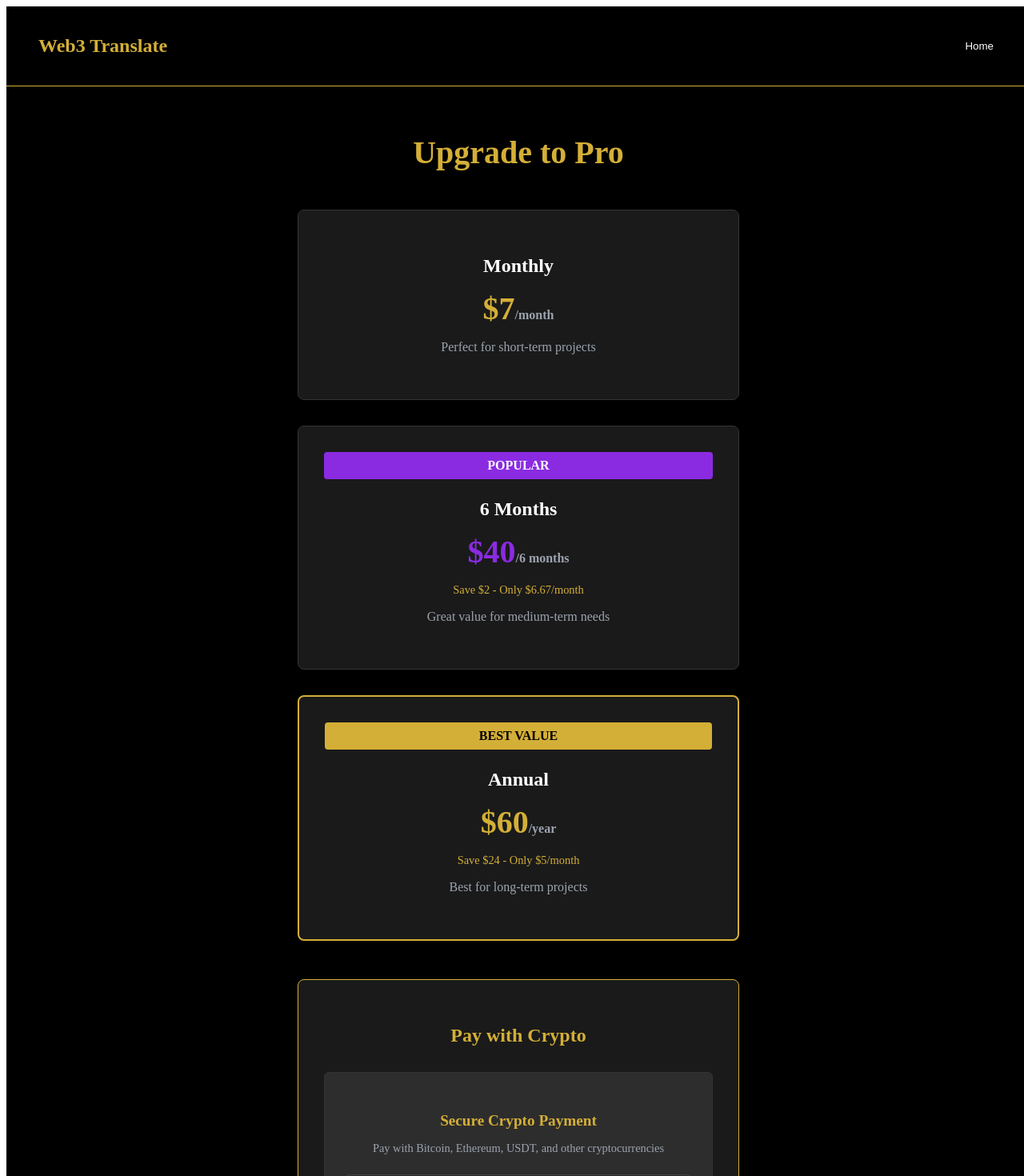
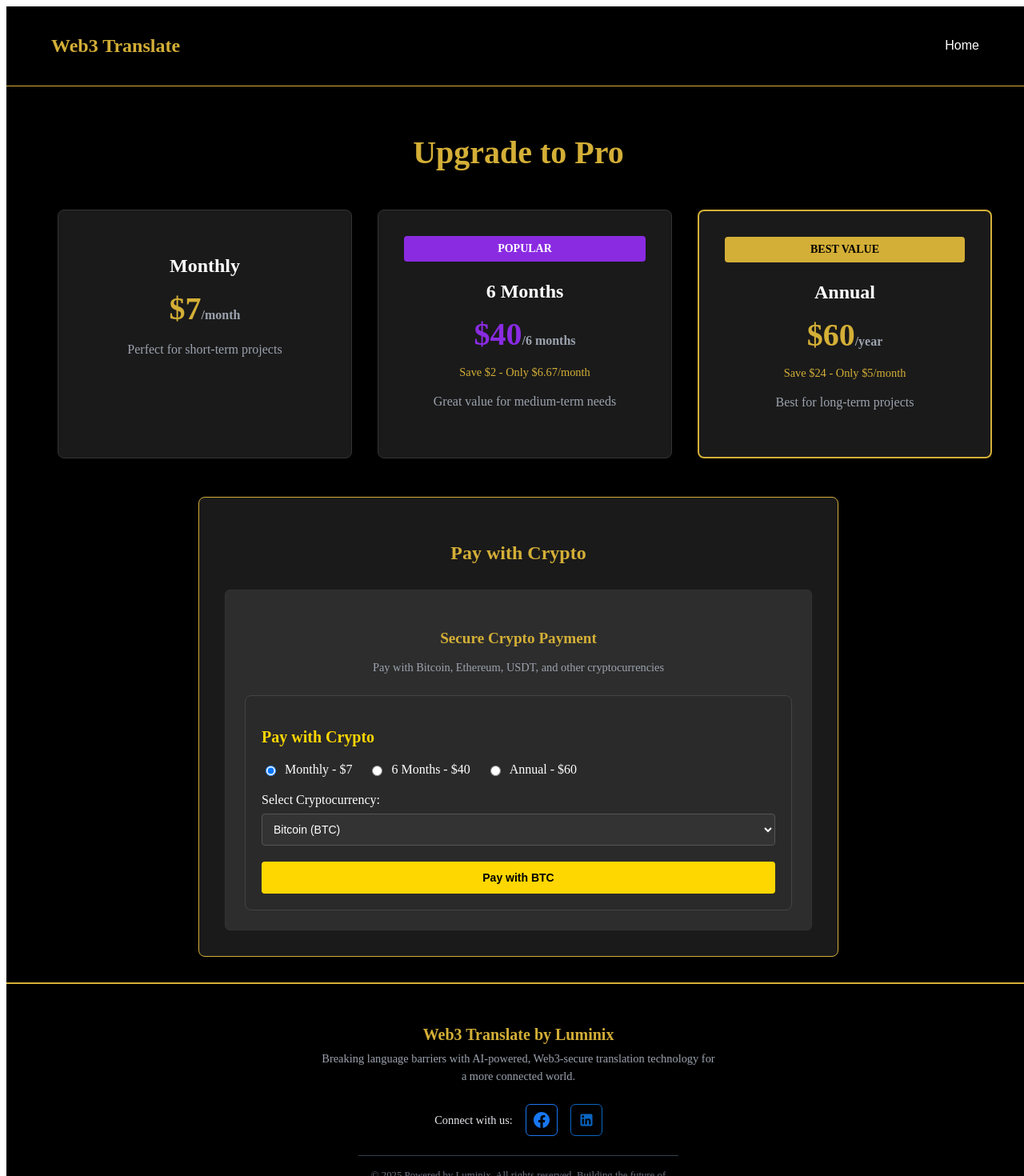
Before and after one commit to lauritalkdev/web3-translation-website, a React (Vite) app: page /billing in a window 1280 px wide. Shown: the top 1470 px of the page at 80% size. Built offline with nearby package versions, Linux system fonts and the light colour scheme.

Commit message:
updated Billing.tsx page, adjusted overlapping email on UserProfile page

```diff
--- a/src/pages/Billing.tsx
+++ b/src/pages/Billing.tsx
@@ -20,14 +20,16 @@
       width: '100%',
       overflowX: 'hidden',
       display: 'flex',
-      flexDirection: 'column'
+      flexDirection: 'column',
+      boxSizing: 'border-box'
     }}>
       {/* Navigation */}
       <nav style={{
         backgroundColor: '#000000',
         borderBottom: '1px solid #D4AF37',
         padding: '1rem 0',
-        width: '100%'
+        width: '100%',
+        boxSizing: 'border-box'
       }}>
         <div style={{
           maxWidth: '1200px',
@@ -36,12 +38,28 @@
           display: 'flex',
           justifyContent: 'space-between',
           alignItems: 'center',
+          width: '100%',
+          boxSizing: 'border-box'
         }}>
-          <h1 style={{ fontSize: '1.5rem', fontWeight: 'bold', color: '#D4AF37' }}>Web3 Translate</h1>
-          <div style={{ display: 'flex', gap: '1rem' }}>
+          <h1 style={{
+            fontSize: 'clamp(1.25rem, 4vw, 1.5rem)',
+            fontWeight: 'bold',
+            color: '#D4AF37',
+            wordBreak: 'break-word'
+          }}>
+            Web3 Translate
+          </h1>
+          <div style={{ display: 'flex', gap: '1rem', flexShrink: 0 }}>
             <button
               onClick={() => navigate('/')}
-              style={{ color: '#ffffff', background: 'none', border: 'none', cursor: 'pointer' }}
+              style={{
+                color: '#ffffff',
+                background: 'none',
+                border: 'none',
+                cursor: 'pointer',
+                fontSize: 'clamp(0.875rem, 3vw, 1rem)',
+                padding: '0.25rem 0.5rem'
+              }}
             >
               Home
             </button>
@@ -53,15 +71,19 @@
       <div style={{
         maxWidth: '1200px',
         margin: '0 auto',
-        padding: '2rem 1rem',
-        flex: '1'
+        padding: 'clamp(1rem, 4vw, 2rem) clamp(0.5rem, 2vw, 1rem)',
+        flex: '1',
+        width: '100%',
+        boxSizing: 'border-box'
       }}>
         <h1 style={{
-          fontSize: '2.5rem',
+          fontSize: 'clamp(1.75rem, 6vw, 2.5rem)',
           fontWeight: 'bold',
           color: '#D4AF37',
           textAlign: 'center',
-          marginBottom: '3rem'
+          marginBottom: 'clamp(1.5rem, 5vw, 3rem)',
+          padding: '0 0.5rem',
+          wordBreak: 'break-word'
         }}>
           Upgrade to Pro
         </h1>
@@ -69,25 +91,46 @@
         {/* Pricing Plans */}
         <div style={{
           display: 'grid',
-          gridTemplateColumns: 'repeat(auto-fit, minmax(300px, 1fr))',
-          gap: '2rem',
-          marginBottom: '3rem'
+          gridTemplateColumns: 'repeat(auto-fit, minmax(min(300px, 100%), 1fr))',
+          gap: 'clamp(1rem, 4vw, 2rem)',
+          marginBottom: 'clamp(1.5rem, 5vw, 3rem)',
+          padding: '0 0.5rem',
+          width: '100%'
         }}>
           {/* Monthly Plan */}
           <div style={{
             backgroundColor: '#1a1a1a',
-            padding: '2rem',
+            padding: 'clamp(1.25rem, 4vw, 2rem)',
             borderRadius: '0.5rem',
             border: '1px solid #333333',
-            textAlign: 'center'
+            textAlign: 'center',
+            width: '100%',
+            boxSizing: 'border-box'
           }}>
-            <h3 style={{ fontSize: '1.5rem', fontWeight: 'bold', color: '#ffffff', marginBottom: '1rem' }}>
+            <h3 style={{
+              fontSize: 'clamp(1.25rem, 4vw, 1.5rem)',
+              fontWeight: 'bold',
+              color: '#ffffff',
+              marginBottom: '1rem',
+              wordBreak: 'break-word'
+            }}>
               Monthly
             </h3>
-            <div style={{ fontSize: '2.5rem', fontWeight: 'bold', color: '#D4AF37', marginBottom: '1rem' }}>
-              $7<span style={{ fontSize: '1rem', color: '#9CA3AF' }}>/month</span>
+            <div style={{
+              fontSize: 'clamp(2rem, 6vw, 2.5rem)',
+              fontWeight: 'bold',
+              color: '#D4AF37',
+              marginBottom: '1rem',
+              wordBreak: 'break-word'
+            }}>
+              $7<span style={{ fontSize: 'clamp(0.875rem, 3vw, 1rem)', color: '#9CA3AF' }}>/month</span>
             </div>
-            <p style={{ color: '#9CA3AF', marginBottom: '1.5rem' }}>
+            <p style={{
+              color: '#9CA3AF',
+              marginBottom: '1.5rem',
+              fontSize: 'clamp(0.875rem, 3vw, 1rem)',
+              lineHeight: '1.5'
+            }}>
               Perfect for short-term projects
             </p>
           </div>
@@ -95,31 +138,56 @@
           {/* 6-Month Plan */}
           <div style={{
             backgroundColor: '#1a1a1a',
-            padding: '2rem',
+            padding: 'clamp(1.25rem, 4vw, 2rem)',
             borderRadius: '0.5rem',
             border: '1px solid #333333',
-            textAlign: 'center'
+            textAlign: 'center',
+            width: '100%',
+            boxSizing: 'border-box'
           }}>
             <div style={{
               backgroundColor: '#8A2BE2',
               color: '#ffffff',
-              padding: '0.5rem',
+              padding: 'clamp(0.375rem, 2vw, 0.5rem)',
               borderRadius: '0.25rem',
               fontWeight: 'bold',
-              marginBottom: '1rem'
+              marginBottom: '1rem',
+              fontSize: 'clamp(0.75rem, 2.5vw, 0.875rem)'
             }}>
               POPULAR
             </div>
-            <h3 style={{ fontSize: '1.5rem', fontWeight: 'bold', color: '#ffffff', marginBottom: '1rem' }}>
+            <h3 style={{
+              fontSize: 'clamp(1.25rem, 4vw, 1.5rem)',
+              fontWeight: 'bold',
+              color: '#ffffff',
+              marginBottom: '1rem',
+              wordBreak: 'break-word'
+            }}>
               6 Months
             </h3>
-            <div style={{ fontSize: '2.5rem', fontWeight: 'bold', color: '#8A2BE2', marginBottom: '1rem' }}>
-              $40<span style={{ fontSize: '1rem', color: '#9CA3AF' }}>/6 months</span>
+            <div style={{
+              fontSize: 'clamp(2rem, 6vw, 2.5rem)',
+              fontWeight: 'bold',
+              color: '#8A2BE2',
+              marginBottom: '1rem',
+              wordBreak: 'break-word'
+            }}>
+              $40<span style={{ fontSize: 'clamp(0.875rem, 3vw, 1rem)', color: '#9CA3AF' }}>/6 months</span>
             </div>
-            <div style={{ fontSize: '0.9rem', color: '#D4AF37', marginBottom: '0.5rem' }}>
+            <div style={{
+              fontSize: 'clamp(0.75rem, 2.5vw, 0.9rem)',
+              color: '#D4AF37',
+              marginBottom: '0.5rem',
+              wordBreak: 'break-word'
+            }}>
               Save $2 - Only $6.67/month
             </div>
-            <p style={{ color: '#9CA3AF', marginBottom: '1.5rem' }}>
+            <p style={{
+              color: '#9CA3AF',
+              marginBottom: '1.5rem',
+              fontSize: 'clamp(0.875rem, 3vw, 1rem)',
+              lineHeight: '1.5'
+            }}>
               Great value for medium-term needs
             </p>
           </div>
@@ -127,31 +195,56 @@
           {/* Annual Plan */}
           <div style={{
             backgroundColor: '#1a1a1a',
-            padding: '2rem',
+            padding: 'clamp(1.25rem, 4vw, 2rem)',
             borderRadius: '0.5rem',
             border: '2px solid #D4AF37',
-            textAlign: 'center'
+            textAlign: 'center',
+            width: '100%',
+            boxSizing: 'border-box'
           }}>
             <div style={{
               backgroundColor: '#D4AF37',
               color: '#000000',
-              padding: '0.5rem',
+              padding: 'clamp(0.375rem, 2vw, 0.5rem)',
               borderRadius: '0.25rem',
               fontWeight: 'bold',
-              marginBottom: '1rem'
+              marginBottom: '1rem',
+              fontSize: 'clamp(0.75rem, 2.5vw, 0.875rem)'
             }}>
               BEST VALUE
             </div>
-            <h3 style={{ fontSize: '1.5rem', fontWeight: 'bold', color: '#ffffff', marginBottom: '1rem' }}>
+            <h3 style={{
+              fontSize: 'clamp(1.25rem, 4vw, 1.5rem)',
+              fontWeight: 'bold',
+              color: '#ffffff',
+              marginBottom: '1rem',
+              wordBreak: 'break-word'
+            }}>
               Annual
             </h3>
-            <div style={{ fontSize: '2.5rem', fontWeight: 'bold', color: '#D4AF37', marginBottom: '1rem' }}>
-              $60<span style={{ fontSize: '1rem', color: '#9CA3AF' }}>/year</span>
+            <div style={{
+              fontSize: 'clamp(2rem, 6vw, 2.5rem)',
+              fontWeight: 'bold',
+              color: '#D4AF37',
+              marginBottom: '1rem',
+              wordBreak: 'break-word'
+            }}>
+              $60<span style={{ fontSize: 'clamp(0.875rem, 3vw, 1rem)', color: '#9CA3AF' }}>/year</span>
             </div>
-            <div style={{ fontSize: '0.9rem', color: '#D4AF37', marginBottom: '0.5rem' }}>
+            <div style={{
+              fontSize: 'clamp(0.75rem, 2.5vw, 0.9rem)',
+              color: '#D4AF37',
+              marginBottom: '0.5rem',
+              wordBreak: 'break-word'
+            }}>
               Save $24 - Only $5/month
             </div>
-            <p style={{ color: '#9CA3AF', marginBottom: '1.5rem' }}>
+            <p style={{
+              color: '#9CA3AF',
+              marginBottom: '1.5rem',
+              fontSize: 'clamp(0.875rem, 3vw, 1rem)',
+              lineHeight: '1.5'
+            }}>
               Best for long-term projects
             </p>
           </div>
@@ -160,35 +253,51 @@
         {/* Payment Methods - Now Only Crypto Payment */}
         <div style={{
           backgroundColor: '#1a1a1a',
-          padding: '2rem',
+          padding: 'clamp(1.25rem, 4vw, 2rem)',
           borderRadius: '0.5rem',
           border: '1px solid #D4AF37',
           maxWidth: '800px',
-          margin: '0 auto'
+          margin: '0 auto',
+          width: '100%',
+          boxSizing: 'border-box'
         }}>
           <h3 style={{
-            fontSize: '1.5rem',
+            fontSize: 'clamp(1.25rem, 4vw, 1.5rem)',
             fontWeight: 'bold',
             color: '#D4AF37',
             textAlign: 'center',
-            marginBottom: '2rem'
+            marginBottom: 'clamp(1rem, 4vw, 2rem)',
+            wordBreak: 'break-word'
           }}>
             Pay with Crypto
           </h3>
 
-          <div style={{ display: 'flex', flexDirection: 'column', gap: '1rem' }}>
+          <div style={{ display: 'flex', flexDirection: 'column', gap: '1rem', width: '100%' }}>
             {/* Crypto Payment - Only Payment Method */}
             <div style={{
               backgroundColor: '#2d2d2d',
-              padding: '1.5rem',
+              padding: 'clamp(1rem, 3vw, 1.5rem)',
               borderRadius: '0.375rem',
-              border: '1px solid #333333'
+              border: '1px solid #333333',
+              width: '100%',
+              boxSizing: 'border-box'
             }}>
-              <div style={{ textAlign: 'center', marginBottom: '1.5rem' }}>
-                <h4 style={{ fontWeight: 'bold', color: '#D4AF37', marginBottom: '0.5rem', fontSize: '1.2rem' }}>
+              <div style={{ textAlign: 'center', marginBottom: '1.5rem', width: '100%' }}>
+                <h4 style={{
+                  fontWeight: 'bold',
+                  color: '#D4AF37',
+                  marginBottom: '0.5rem',
+                  fontSize: 'clamp(1rem, 3vw, 1.2rem)',
+                  wordBreak: 'break-word'
+                }}>
                   Secure Crypto Payment
                 </h4>
-                <p style={{ color: '#9CA3AF', fontSize: '0.9rem' }}>
+                <p style={{
+                  color: '#9CA3AF',
+                  fontSize: 'clamp(0.8rem, 2.5vw, 0.9rem)',
+                  lineHeight: '1.5',
+                  wordBreak: 'break-word'
+                }}>
                   Pay with Bitcoin, Ethereum, USDT, and other cryptocurrencies
                 </p>
               </div>
@@ -202,7 +311,7 @@
       <footer style={{
         backgroundColor: '#000000',
         borderTop: '2px solid #D4AF37',
-        padding: '2rem 1rem',
+        padding: 'clamp(1rem, 4vw, 2rem) clamp(0.5rem, 2vw, 1rem)',
         marginTop: 'auto',
         width: '100%',
         boxSizing: 'border-box'
@@ -213,16 +322,19 @@
           display: 'flex',
           flexDirection: 'column',
           alignItems: 'center',
-          gap: '1.5rem',
-          textAlign: 'center'
+          gap: 'clamp(1rem, 3vw, 1.5rem)',
+          textAlign: 'center',
+          width: '100%',
+          boxSizing: 'border-box'
         }}>
           {/* Company Info */}
-          <div style={{ width: '100%' }}>
+          <div style={{ width: '100%', padding: '0 0.5rem' }}>
             <h3 style={{
               color: '#D4AF37',
               fontSize: 'clamp(1.1rem, 4vw, 1.25rem)',
               fontWeight: 'bold',
-              marginBottom: '0.5rem'
+              marginBottom: '0.5rem',
+              wordBreak: 'break-word'
             }}>
               Web3 Translate by Luminix
             </h3>
@@ -231,15 +343,29 @@
               fontSize: 'clamp(0.8rem, 3vw, 0.9rem)',
               maxWidth: '500px',
               margin: '0 auto',
-              lineHeight: '1.5'
+              lineHeight: '1.5',
+              wordBreak: 'break-word'
             }}>
               Breaking language barriers with AI-powered, Web3-secure translation technology for a more connected world.
             </p>
           </div>
 
           {/* Social Links - Professional Social Media Icons */}
-          <div style={{ display: 'flex', alignItems: 'center', gap: '1rem', justifyContent: 'center', width: '100%' }}>
-            <p style={{ color: '#E5E7EB', fontSize: 'clamp(0.8rem, 3vw, 0.9rem)', margin: 0 }}>
+          <div style={{
+            display: 'flex',
+            alignItems: 'center',
+            gap: '1rem',
+            justifyContent: 'center',
+            width: '100%',
+            flexWrap: 'wrap',
+            padding: '0 0.5rem'
+          }}>
+            <p style={{
+              color: '#E5E7EB',
+              fontSize: 'clamp(0.8rem, 3vw, 0.9rem)',
+              margin: 0,
+              wordBreak: 'break-word'
+            }}>
               Connect with us:
             </p>
 
@@ -256,9 +382,10 @@
                 display: 'flex',
                 alignItems: 'center',
                 justifyContent: 'center',
-                width: '40px',
-                height: '40px',
-                color: '#1877F2'
+                width: 'clamp(36px, 8vw, 40px)',
+                height: 'clamp(36px, 8vw, 40px)',
+                color: '#1877F2',
+                flexShrink: 0
               }}
               onMouseOver={(e) => {
                 e.currentTarget.style.backgroundColor = '#1877F2';
@@ -272,7 +399,7 @@
               }}
             >
               {/* Facebook Icon */}
-              <svg width="20" height="20" viewBox="0 0 24 24" fill="currentColor">
+              <svg width="clamp(16px, 4vw, 20px)" height="clamp(16px, 4vw, 20px)" viewBox="0 0 24 24" fill="currentColor">
                 <path d="M24 12.073c0-6.627-5.373-12-12-12s-12 5.373-12 12c0 5.99 4.388 10.954 10.125 11.854v-8.385H7.078v-3.47h3.047V9.43c0-3.007 1.792-4.669 4.533-4.669 1.312 0 2.686.235 2.686.235v2.953H15.83c-1.491 0-1.956.925-1.956 1.874v2.25h3.328l-.532 3.47h-2.796v8.385C19.612 23.027 24 18.062 24 12.073z"/>
               </svg>
             </button>
@@ -290,9 +417,10 @@
                 display: 'flex',
                 alignItems: 'center',
                 justifyContent: 'center',
-                width: '40px',
-                height: '40px',
-                color: '#0A66C2'
+                width: 'clamp(36px, 8vw, 40px)',
+                height: 'clamp(36px, 8vw, 40px)',
+                color: '#0A66C2',
+                flexShrink: 0
               }}
               onMouseOver={(e) => {
                 e.currentTarget.style.backgroundColor = '#0A66C2';
@@ -306,14 +434,14 @@
               }}
             >
               {/* LinkedIn Icon */}
-              <svg width="20" height="20" viewBox="0 0 24 24" fill="currentColor">
+              <svg width="clamp(16px, 4vw, 20px)" height="clamp(16px, 4vw, 20px)" viewBox="0 0 24 24" fill="currentColor">
                 <path d="M19 3C19.5304 3 20.0391 3.21071 20.4142 3.58579C20.7893 3.96086 21 4.46957 21 5V19C21 19.5304 20.7893 20.0391 20.4142 20.4142C20.0391 20.7893 19.5304 21 19 21H5C4.46957 21 3.96086 20.7893 3.58579 20.4142C3.21071 20.0391 3 19.5304 3 19V5C3 4.46957 3.21071 3.96086 3.58579 3.58579C3.96086 3.21071 4.46957 3 5 3H19ZM18.5 18.5V13.2C18.5 12.3354 18.1565 11.5062 17.5452 10.8948C16.9338 10.2835 16.1046 9.94 15.24 9.94C14.39 9.94 13.4 10.46 12.92 11.24V10.13H10.13V18.5H12.92V13.57C12.92 12.8 13.54 12.17 14.31 12.17C14.6813 12.17 15.0374 12.3175 15.2999 12.5801C15.5625 12.8426 15.71 13.1987 15.71 13.57V18.5H18.5ZM6.88 8.56C7.32556 8.56 7.75288 8.383 8.06794 8.06794C8.383 7.75288 8.56 7.32556 8.56 6.88C8.56 5.95 7.81 5.19 6.88 5.19C6.43178 5.19 6.00193 5.36805 5.68499 5.68499C5.36805 6.00193 5.19 6.43178 5.19 6.88C5.19 7.81 5.95 8.56 6.88 8.56ZM8.27 18.5V10.13H5.5V18.5H8.27Z" fill="currentColor"/>
               </svg>
             </button>
           </div>
 
           {/* Copyright */}
-          <div style={{ width: '100%' }}>
+          <div style={{ width: '100%', padding: '0 0.5rem' }}>
             <p style={{
               color: '#6B7280',
               fontSize: 'clamp(0.7rem, 2.5vw, 0.8rem)',
@@ -322,7 +450,8 @@
               width: '100%',
               margin: '0 auto',
               maxWidth: '400px',
-              lineHeight: '1.4'
+              lineHeight: '1.4',
+              wordBreak: 'break-word'
             }}>
               © {new Date().getFullYear()} Powered by Luminix. All rights reserved.
               Building the future of inclusive communication with AI/Web3.
```
Also changed, not shown: src/pages/UserProfile.tsx (+134 -36 lines).
